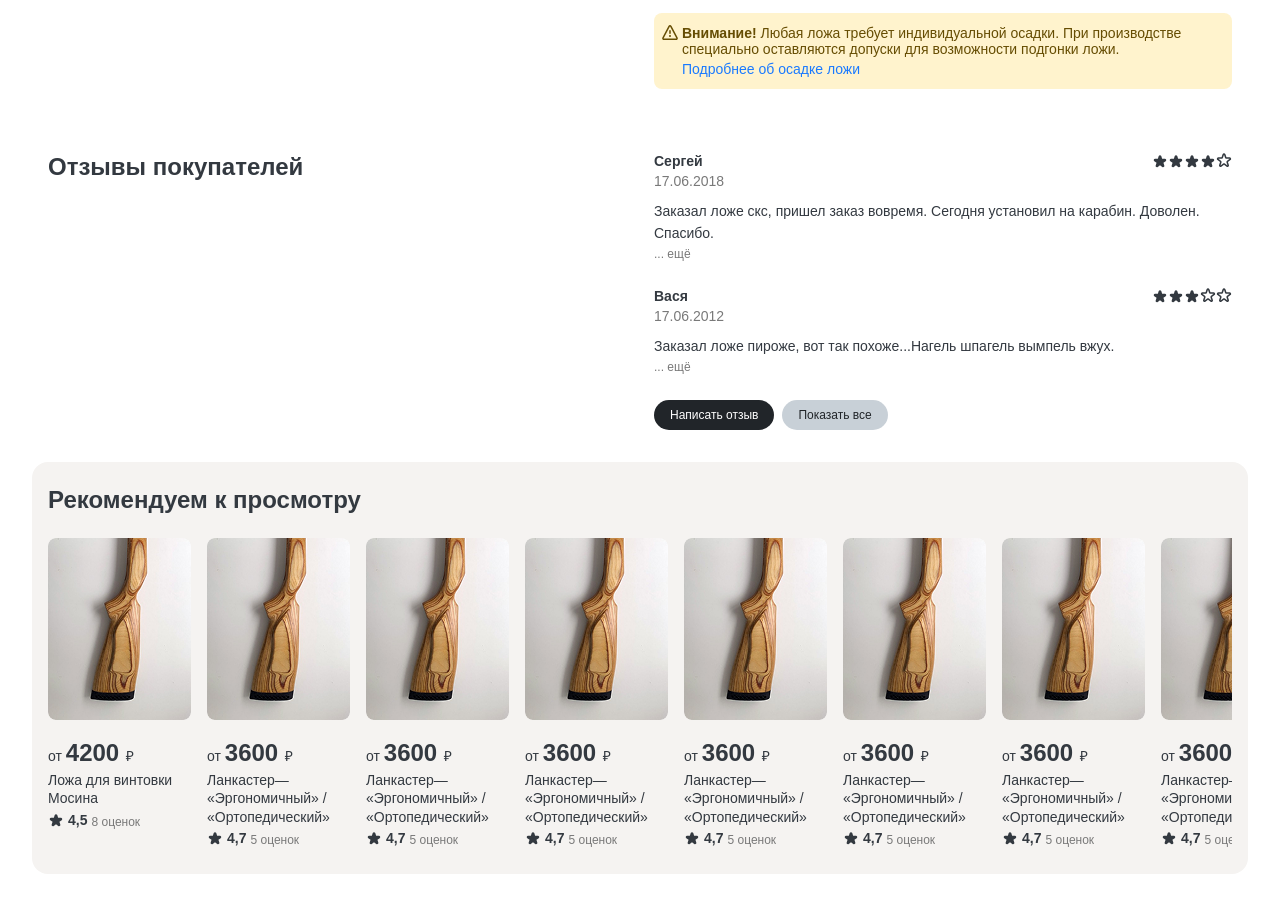
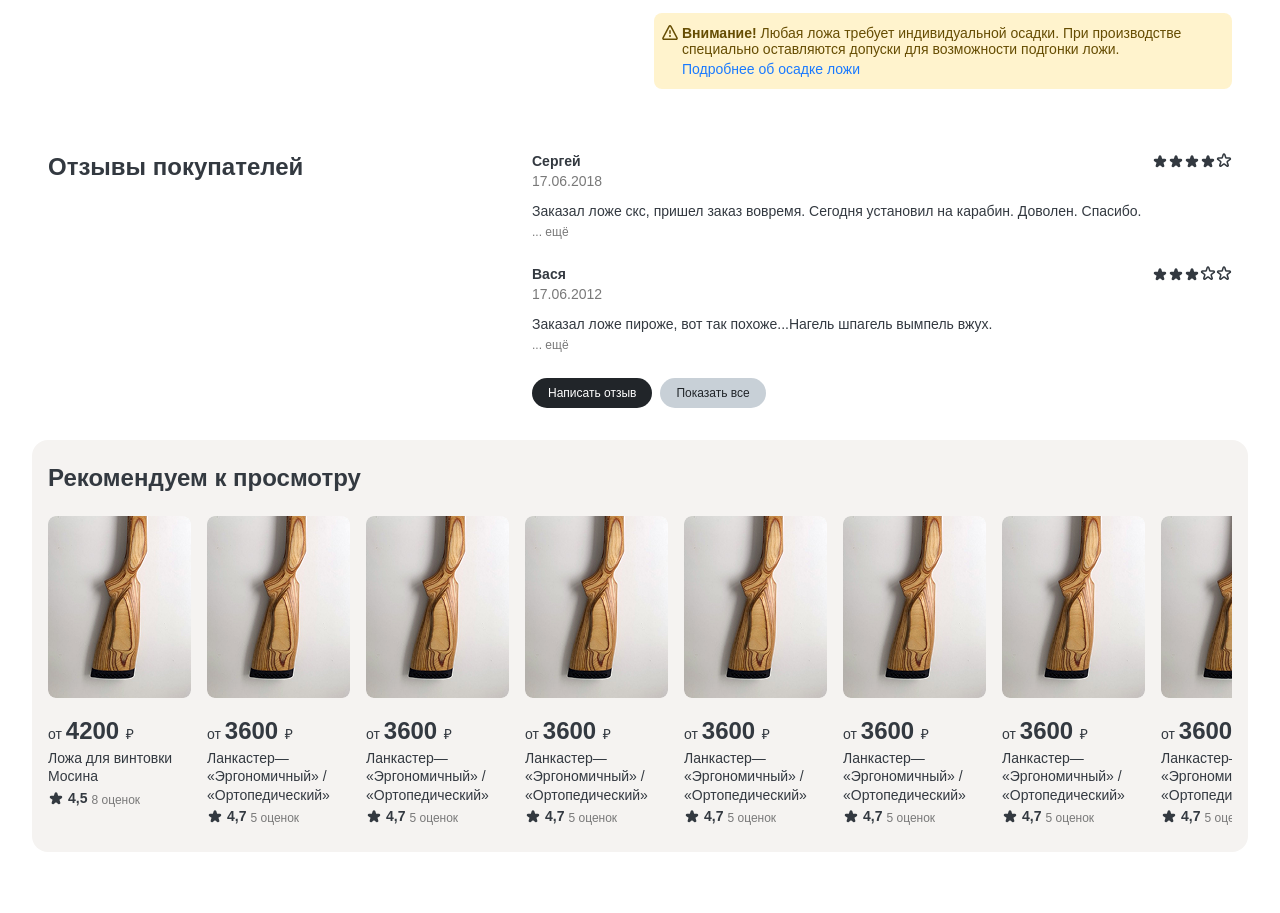
Before and after one commit to ksol95/prikladmarket_front, a website built with Vite: page src/pages/product.html in a window 1280 px wide. Shown: the part 2485-3398 px from the top of the page. Built offline with nearby package versions, Linux system fonts and the light colour scheme; a web font is replaced by a local one.

Commit message:
rewiews grid fix

```diff
--- a/src/scss/components/product/reviews.scss
+++ b/src/scss/components/product/reviews.scss
@@ -1,15 +1,21 @@
 :root {
+  --product-reviews-title-size: 1fr;
+  --product-reviews-content-size: 1fr;
+  --product-reviews-template: 100%;
+  --product-reviews-padding: var(--g-8) var(--g-4);
+  --product-reviews-gap: var(--g-6);
+  // content
   --reviews-padding: var(--g-8) var(--g-4);
   --reviews-direction: column;
   --reviews-gap: var(--g-6);
 }
 
 .product-reviews {
-  padding: var(--reviews-padding);
-  display: flex;
-  flex-direction: var(--reviews-direction);
+  padding: var(--product-reviews-padding);
+  display: grid;
+  grid-template-columns: var(--product-reviews-template);
+  gap: var(--product-reviews-gap);
   justify-content: space-between;
-  gap: var(--reviews-gap);
   &__content {
     display: flex;
     flex-direction: column;
@@ -57,13 +63,15 @@
 
 @media (width >=768px) {
   :root {
-    --rewiews-padding: var(--g-10) var(--g-8);
-    --reviews-direction: row;
-    --reviews-gap: var(--g-10);
-  }
-  .product-reviews {
-    &__item {
-      max-inline-size: 578px;
-    }
+    --product-reviews-title-size: minmax(240px, 1fr);
+    --product-reviews-content-size: minmax(0, var(--max-text-size));
+    --product-reviews-template: var(--product-reviews-title-size)
+      var(--product-reviews-content-size);
   }
 }
+
+@media (width >=1366px) {
+  :root {
+    --product-reviews-content-size: minmax(300px, 578px);
+  }
+}
```
